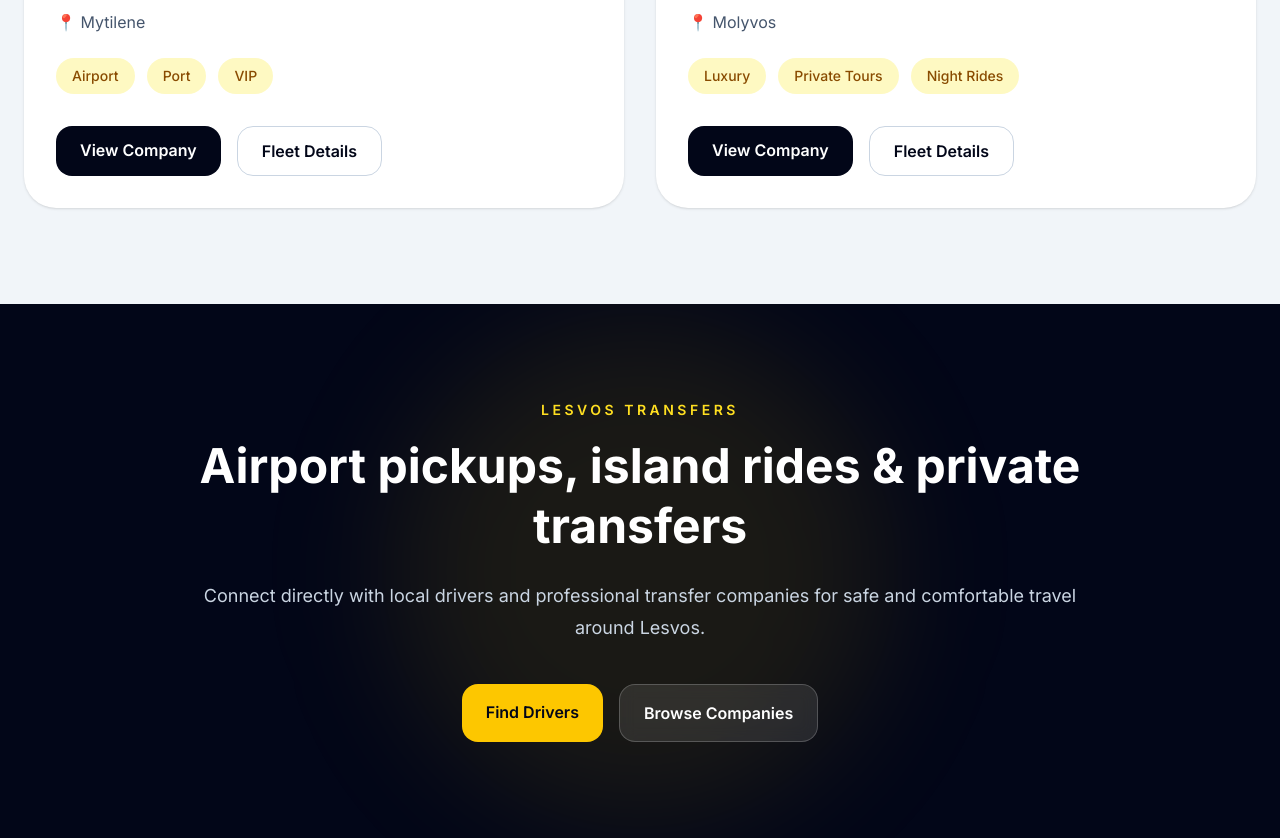
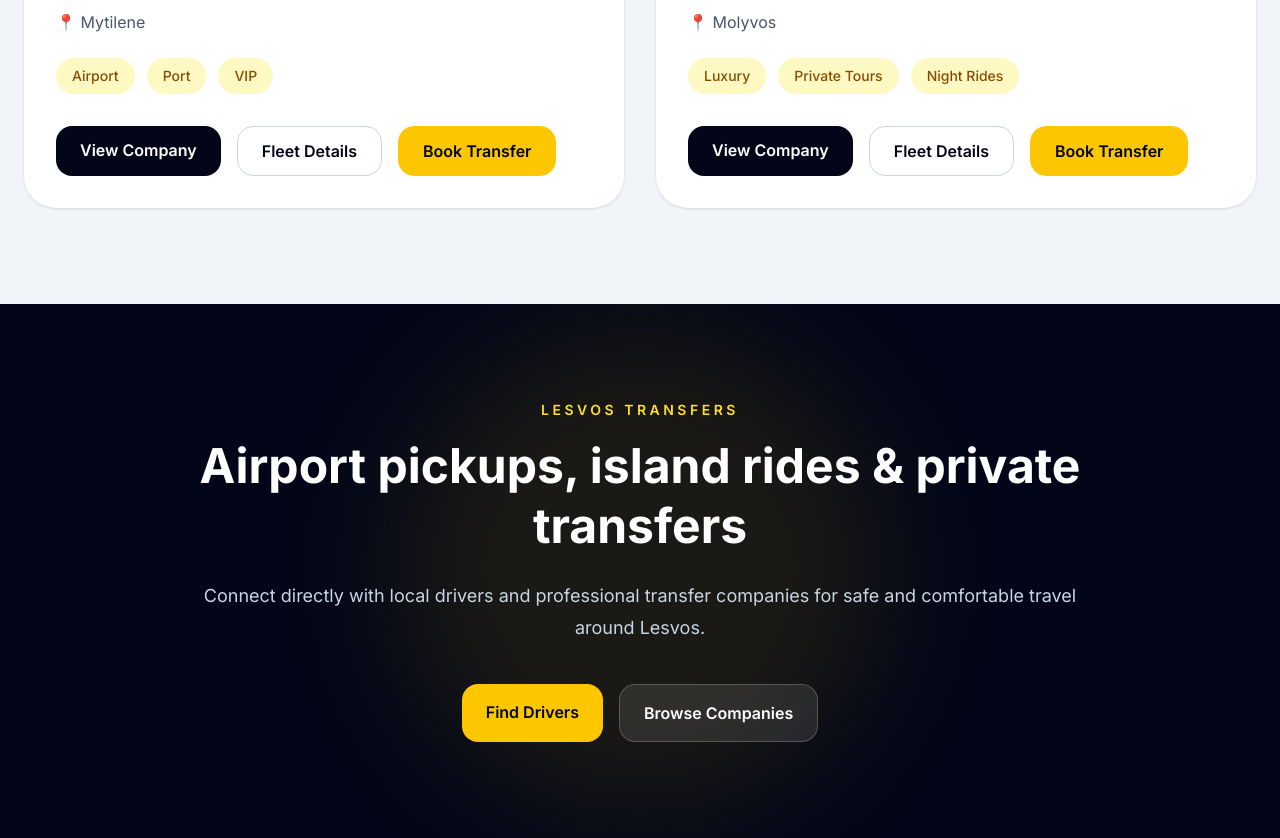
Before and after one commit to amamouridis06/lesvos-travel-guide, a Next.js app: page /transfers in a window 1280 px wide. Shown: the part 2290-3128 px from the top of the page. Built offline with nearby package versions, Linux system fonts and the light colour scheme.

Commit message:
added parmakellis template

```diff
--- a/app/transfers/page.tsx
+++ b/app/transfers/page.tsx
@@ -47,17 +47,6 @@ const featuredCompanies = [
     },
 ];
 
-// {
-//     name: "Tryfon Parmakellis",
-//         area: "Kalloni · Airport · Port",
-//     phone: "+30 22530 23238",
-//     whatsapp: "+30 6976683130",
-//     vehicle: "Standard taxi",
-//     languages: "Greek, English",
-//     availability: "Available daily",
-//     image:
-//     "/taxi/tryfon-taxi.jpg",
-// },
 export default function TaxiServicesPage() {
     return (
         <main className="min-h-screen bg-slate-950 text-white">
@@ -214,7 +203,11 @@ export default function TaxiServicesPage() {
                                         ))}
                                     </div>
 
-                                    <div className="mt-8 flex gap-4">
+                                    {/* BUTTONS */}
+
+                                    <div className="mt-8 flex flex-wrap gap-4">
+                                        {/* FULL COMPANY PAGE */}
+
                                         <Link
                                             href={`/companies/${company.slug}`}
                                             className="rounded-2xl bg-slate-950 px-6 py-3 font-semibold text-white transition hover:bg-slate-800"
@@ -222,9 +215,23 @@ export default function TaxiServicesPage() {
                                             View Company
                                         </Link>
 
-                                        <button className="rounded-2xl border border-slate-300 px-6 py-3 font-semibold transition hover:bg-slate-100">
+                                        {/* GO DIRECTLY TO FLEET SECTION */}
+
+                                        <Link
+                                            href={`/companies/${company.slug}#fleet`}
+                                            className="rounded-2xl border border-slate-300 px-6 py-3 font-semibold transition hover:bg-slate-100"
+                                        >
                                             Fleet Details
-                                        </button>
+                                        </Link>
+
+                                        {/* OPTIONAL EXTRA LINKS */}
+
+                                        <Link
+                                            href={`/companies/${company.slug}#booking`}
+                                            className="rounded-2xl border border-yellow-400 bg-yellow-400 px-6 py-3 font-semibold text-slate-950 transition hover:bg-yellow-300"
+                                        >
+                                            Book Transfer
+                                        </Link>
                                     </div>
                                 </div>
                             </article>
```
Also changed, not shown: app/transfers/golocal-transfers/page.tsx (renamed from app/transfers/golocal-tranfers/page.tsx).
